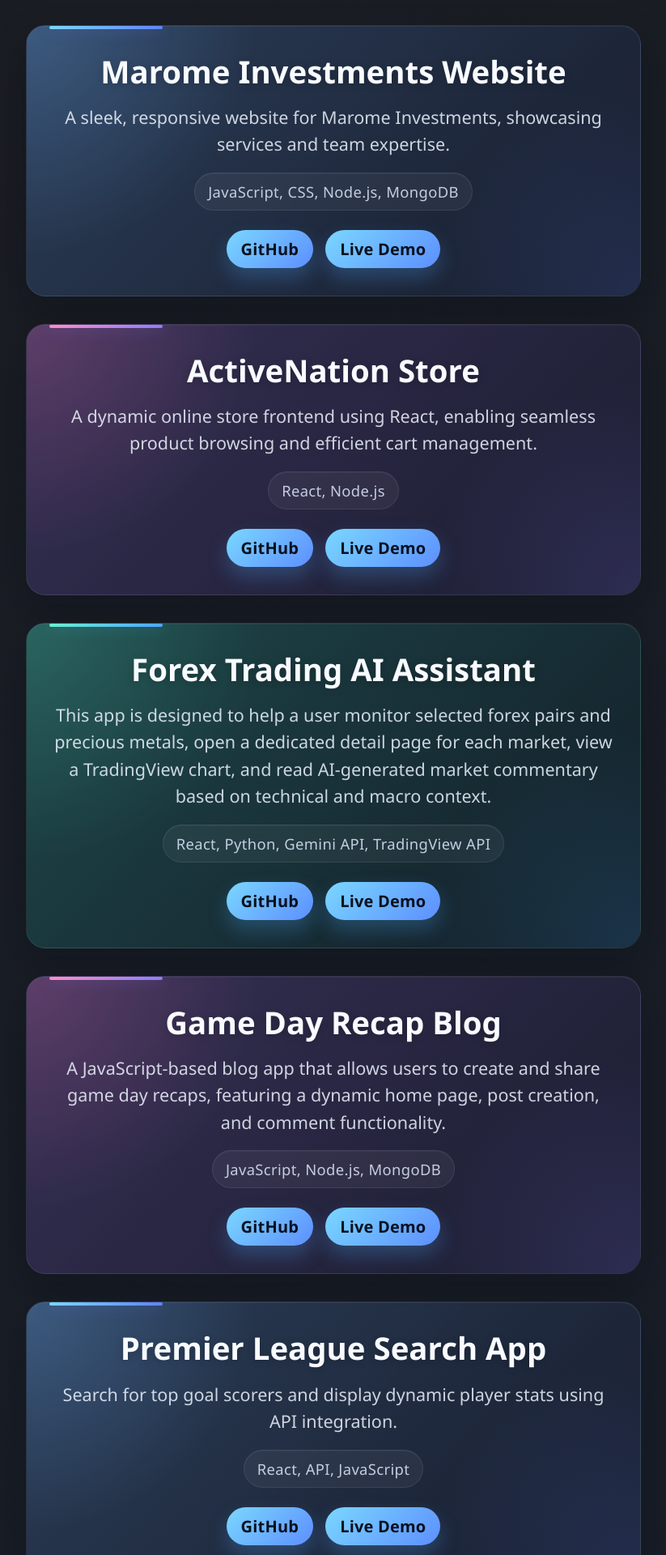
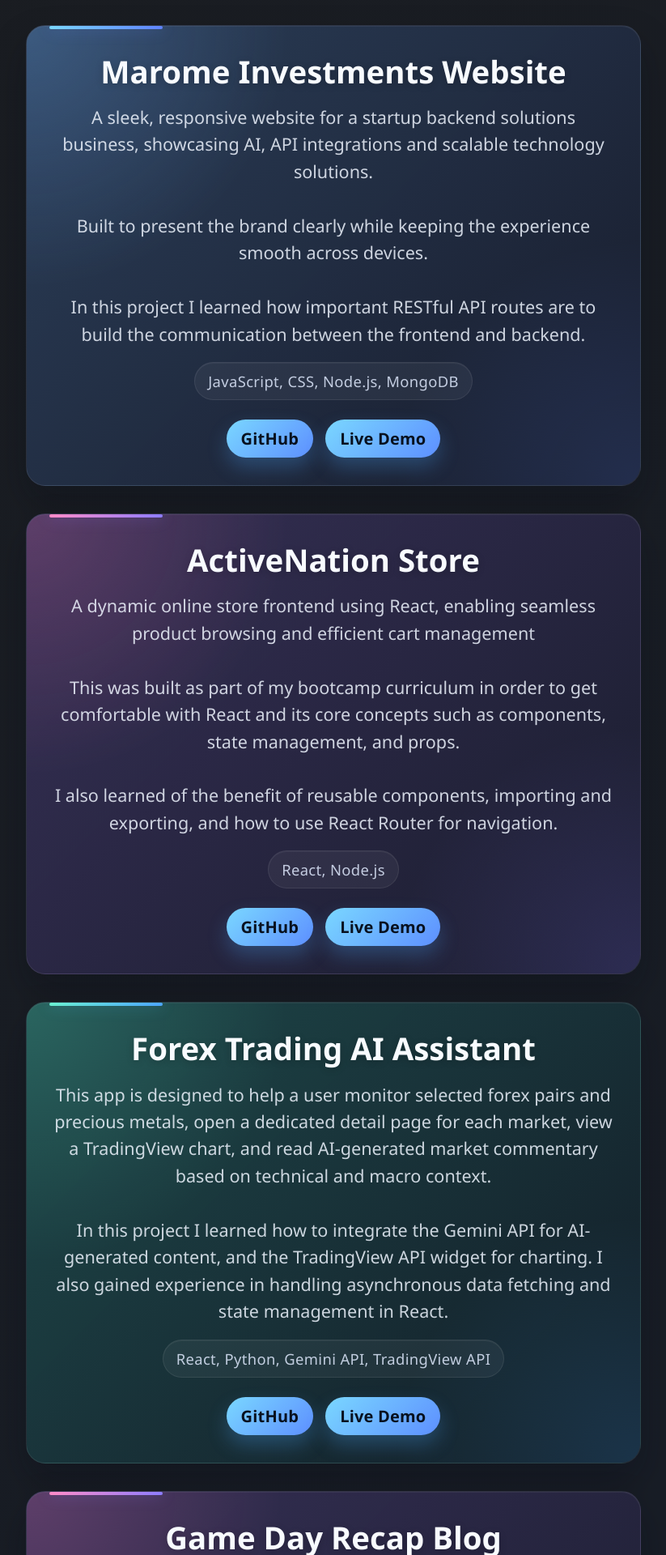
Before and after one commit to Sphola619/sipho-sisusa, a React (Vite) app: page / in a window 1280 px wide. Shown: the part 3580-5500 px from the top of the page at 81% size, without its empty margins (228-1051 px from the left). Built offline with nearby package versions, Linux system fonts and the light colour scheme.

Commit message:
updated project summary

```diff
--- a/src/assets/projects.js
+++ b/src/assets/projects.js
@@ -3,7 +3,7 @@
   {
     title: "Marome Investments Website",
     description:
-      "A sleek, responsive website for Marome Investments, showcasing services and team expertise.",
+      "A sleek, responsive website for a startup backend solutions business, showcasing AI, API integrations and scalable technology solutions.\n\nBuilt to present the brand clearly while keeping the experience smooth across devices.\n\nIn this project I learned how important RESTful API routes are to build the communication between the frontend and backend.",
     tech: "JavaScript, CSS, Node.js, MongoDB",
     github: "https://github.com/Sphola619/marome-investments",
     live: "https://info.marome-investments.co.za/",
@@ -11,7 +11,7 @@
   {
     title: "ActiveNation Store",
     description:
-      "A dynamic online store frontend using React, enabling seamless product browsing and efficient cart management.",
+      "A dynamic online store frontend using React, enabling seamless product browsing and efficient cart management\n\nThis was built as part of my bootcamp curriculum in order to get comfortable with React and its core concepts such as components, state management, and props.\n\nI also learned of the benefit of reusable components, importing and exporting, and how to use React Router for navigation.",
     tech: "React, Node.js",
     github: "https://github.com/Sphola619/active-nation",
     live: "https://active-nation.onrender.com/",
@@ -19,7 +19,7 @@
   {
     title: "Forex Trading AI Assistant",
     description:
-      "This app is designed to help a user monitor selected forex pairs and precious metals, open a dedicated detail page for each market, view a TradingView chart, and read AI-generated market commentary based on technical and macro context.",
+      "This app is designed to help a user monitor selected forex pairs and precious metals, open a dedicated detail page for each market, view a TradingView chart, and read AI-generated market commentary based on technical and macro context.\n\nIn this project I learned how to integrate the Gemini API for AI-generated content, and the TradingView API widget for charting. I also gained experience in handling asynchronous data fetching and state management in React.",
     tech: "React, Python, Gemini API, TradingView API",
     github: "https://github.com/Sphola619/forex-assistant",
     live: "https://forex-assistant-one.vercel.app/",
@@ -27,7 +27,7 @@
   {
     title: "Game Day Recap Blog",
     description:
-      "A JavaScript-based blog app that allows users to create and share game day recaps, featuring a dynamic home page, post creation, and comment functionality.",
+      "A JavaScript-based blog app inspired by SB Nation that allows users to create accounts, share game day recaps, featuring a dynamic home page, post creation, and comment functionality.\n\nTrying to store image files for articles was one of the main pain points of this project, however, this was solved by uploading images to an /uploads folder and storing the file path in the database. Cloudinary may be a more scalable solution for this in the future.",
     tech: "JavaScript, Node.js, MongoDB",
     github: "https://github.com/Sphola619/blog-post",
     live: "https://blog-post-seven-puce.vercel.app/",
@@ -35,7 +35,7 @@
   {
     title: "Premier League Search App",
     description:
-      "Search for top goal scorers and display dynamic player stats using API integration.",
+      "A basic React-based app that allows users to search for one of the top 10 Premier League top scorers of the current season, fetching data from a REST API from football-data.org and displaying it in a user-friendly format.\n\nThis was one of my first projects using React, and it helped me understand how to manage state, handle user input, and fetch data from an API to display dynamic content.",
     tech: "React, API, JavaScript",
     github: "https://github.com/Sphola619/Premier-League-Top-Scorers",
     live: "https://premier-league-top-scorers.vercel.app/",
--- a/src/styles/projects.css
+++ b/src/styles/projects.css
@@ -119,6 +119,7 @@
   margin-bottom: 18px;
   font-size: 1.08rem;
   line-height: 1.55;
+  white-space: pre-line;
   color: rgba(240, 245, 255, 0.84);
 }
 
```
